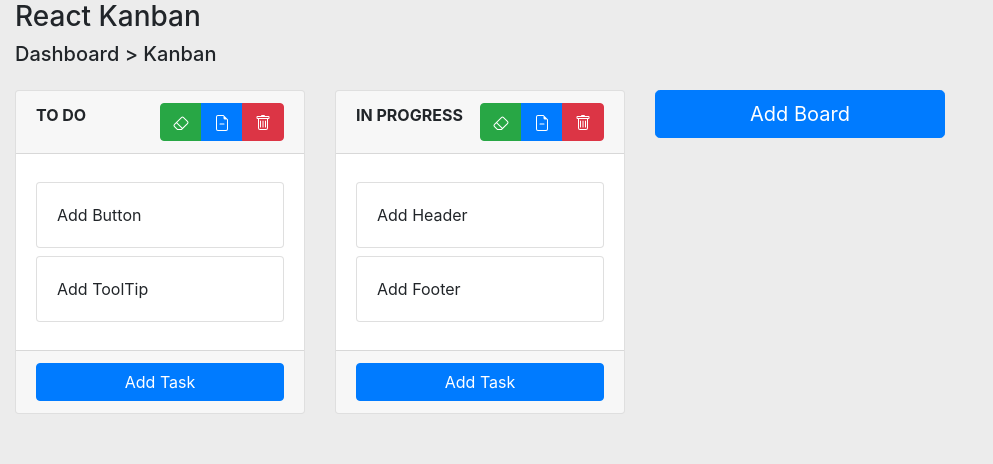
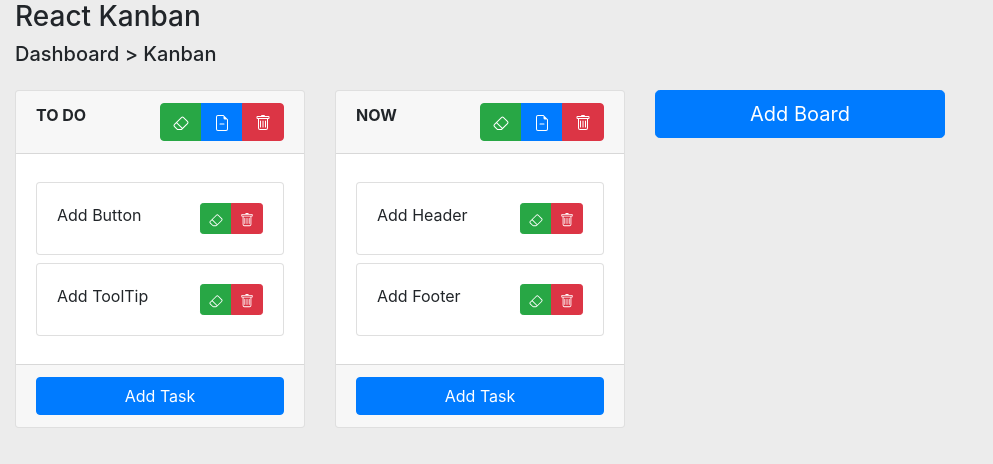
Before and after one commit to jaden-lesuk/react-kanban-clone, a React (Create React App) app: page / in a window 1280 px wide. Shown: the top 464 px of the page, without its empty margins (0-993 px from the left). Built offline with nearby package versions, Linux system fonts and the light colour scheme.

Commit message:
Added Delete Task Function

```diff
--- a/src/components/AddTask.js
+++ b/src/components/AddTask.js
@@ -1,5 +1,5 @@
 import React, { Component } from 'react';
-import { Button, Card} from 'react-bootstrap';
+import { Button} from 'react-bootstrap';
 import {createTask} from '../flux/actions/BoardActions';
 import {connect} from 'react-redux'
 
--- a/src/components/Board.js
+++ b/src/components/Board.js
@@ -42,7 +42,7 @@ class Board extends Component {
 
                     </Card.Header>
                     <Card.Body>
-                    {tasks.map( task => (<Task key={task.id} task={task} />))}
+                    {tasks.map( task => (<Task key={task.id} task={task}  boardid={id}/>))}
                     </Card.Body>
                     <Card.Footer>
                         <AddTask boardid={id}/>
--- a/src/components/Task.js
+++ b/src/components/Task.js
@@ -1,15 +1,26 @@
 import React, { Component } from 'react';
-import {Card} from 'react-bootstrap'
+import {Card, Button, ButtonGroup} from 'react-bootstrap';
+import {Trash, Eraser} from 'react-bootstrap-icons';
+import {connect} from 'react-redux';
+import{ deleteTask } from '../flux/actions/BoardActions'
 
-export default class Task extends Component {
+class Task extends Component {
+    handleDelete = (id) => {
+        this.props.deleteTask(id, this.props.boardid)
+    }
     render() {
-        const {title} =this.props.task
+        const {id, title} =this.props.task
 
         return (
             <div style={styles.TaskStyle}>
                 <Card>
                     <Card.Body>
-                        <Card.Text>{title}</Card.Text>
+                        {title}
+                        {/* {this.props.boardid} */}
+                        <ButtonGroup style={{float: 'right'}} size="sm">
+                            <Button variant="success" ><Eraser/></Button>
+                            <Button variant="danger" onClick={this.handleDelete.bind(this, id)}><Trash/></Button>
+                        </ButtonGroup>
                     </Card.Body>
                 </Card>
             </div>
@@ -23,3 +34,9 @@ const styles = {
         marginBottom: '1vh',
     }
 }
+
+const mapStateToProps = (state) => ({
+    board: state.board
+})
+
+export default connect(mapStateToProps, {deleteTask})(Task)
--- a/src/flux/actions/BoardActions.js
+++ b/src/flux/actions/BoardActions.js
@@ -1,4 +1,4 @@
-import { CREATE_BOARD, RENAME_BOARD, DELETE_BOARD, CLEAR_BOARD, CREATE_TASK } from './types';
+import { CREATE_BOARD, RENAME_BOARD, DELETE_BOARD, CLEAR_BOARD, CREATE_TASK, EDIT_TASK, DELETE_TASK } from './types';
 import { v4 as uuidv4 } from 'uuid';
 
 export const createBoard = (name) => dispatch => {
@@ -34,3 +34,13 @@ export const createTask = (boardId, title) => dispatch => {
     }
     dispatch({type: CREATE_TASK, payload: task})
 }
+
+/// EDIT TASK
+
+export const deleteTask = (id, boardId) => dispatch => {
+    const task = {
+        id,
+        boardId
+    }
+    dispatch({type: DELETE_TASK, payload: task})
+}
--- a/src/flux/actions/types.js
+++ b/src/flux/actions/types.js
@@ -6,3 +6,5 @@ export const CLEAR_BOARD = 'CLEAR_BOARD';
 
 //TASK ACTIONS
 export const CREATE_TASK = 'CREATE_TASK';
+export const EDIT_TASK = 'EDIT_TASK';
+export const DELETE_TASK = 'DELETE_TASK';
--- a/src/flux/reducers/BoardReducer.js
+++ b/src/flux/reducers/BoardReducer.js
@@ -1,4 +1,4 @@
-import { CREATE_BOARD, RENAME_BOARD, DELETE_BOARD , CLEAR_BOARD, CREATE_TASK} from '../actions/types';
+import { CREATE_BOARD, RENAME_BOARD, DELETE_BOARD , CLEAR_BOARD, CREATE_TASK, EDIT_TASK, DELETE_TASK} from '../actions/types';
 import { v4 as uuidv4 } from 'uuid';
 
 // Board Schema {id: uuidv4(), name: 'TO DO', tasks: []}
@@ -7,7 +7,7 @@ import { v4 as uuidv4 } from 'uuid';
 const initialState = {
     boards: [
         {id: uuidv4(), name: 'TO DO', tasks: [{id: uuidv4(), title: 'Add Button'}, {id: uuidv4(), title: 'Add ToolTip'}]},
-        {id: uuidv4(), name: 'IN PROGRESS', tasks: [{id: uuidv4(), title: 'Add Header'}, {id: uuidv4(), title: 'Add Footer'}]}],
+        {id: uuidv4(), name: 'NOW', tasks: [{id: uuidv4(), title: 'Add Header'}, {id: uuidv4(), title: 'Add Footer'}]}],
 }
 
 export default function Reducer( state=initialState, action ) {
@@ -25,7 +25,6 @@ export default function Reducer( state=initialState, action ) {
                     ? Object.assign(board, {name: action.payload.newName})
                     : board )
             };
-
 
         case DELETE_BOARD:
             return {
@@ -49,6 +48,19 @@ export default function Reducer( state=initialState, action ) {
                     : board )
             };
 
+        case EDIT_TASK:
+            return {
+
+            };
+
+        case DELETE_TASK:
+            return {
+                ...state,
+                boards: state.boards.map(board => board.id === action.payload.boardId
+                    ? Object.assign(board, {tasks: [...board.tasks.filter(task => task.id !== action.payload.id) ]})
+                    : board )
+            };
+
         default:
             return state;
     }
```
